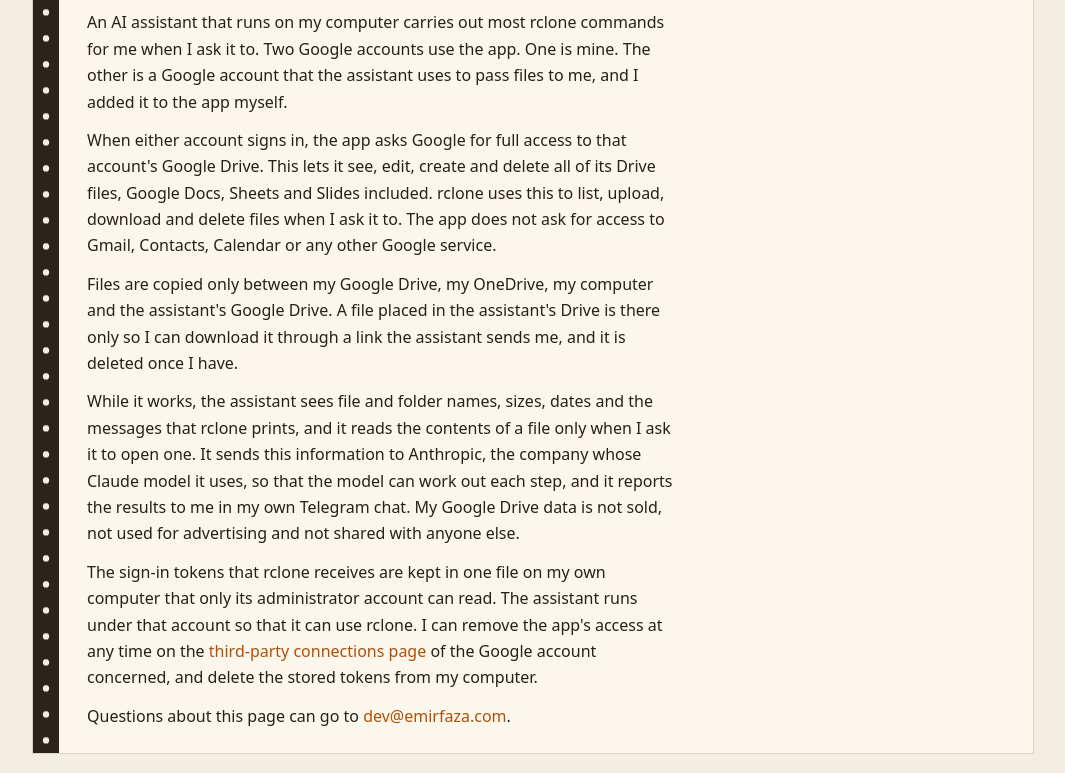
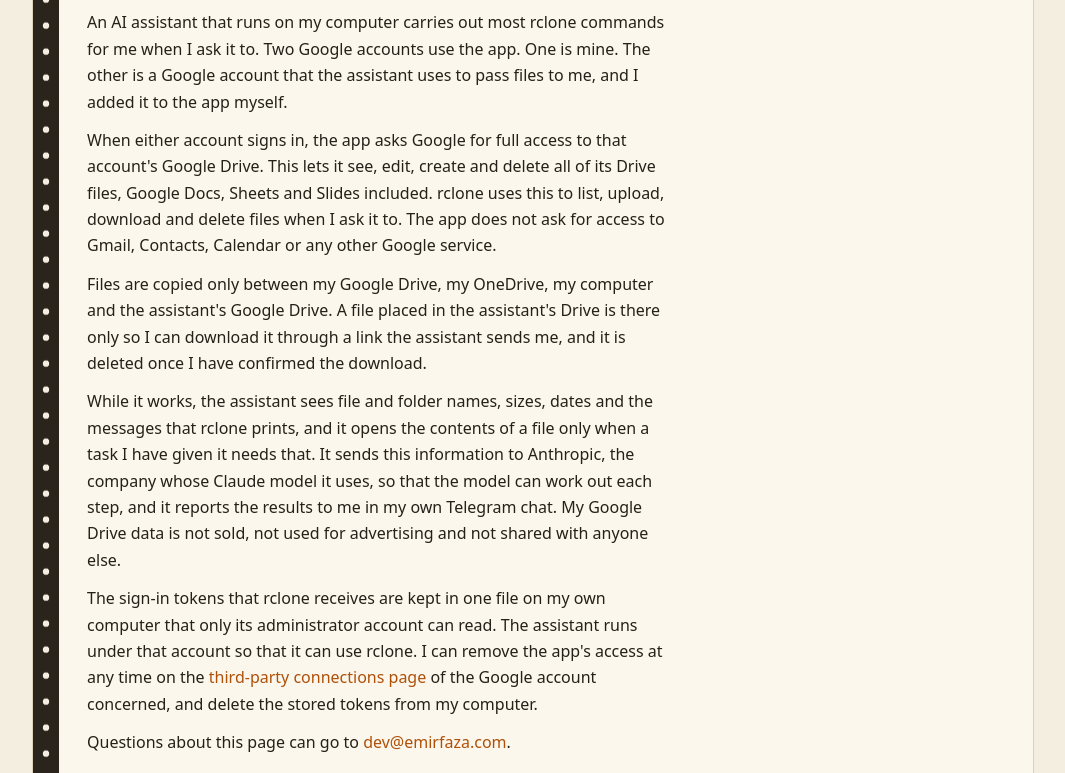
Before and after one commit to faza210/faza210.github.io, a plain HTML site: page privacy/index.html in a window 1280 px wide. Shown: the part 435-1208 px from the top of the page, without its empty margins (107-1172 px from the left). Drawn offline with Linux system fonts and the light colour scheme.

Commit message:
Tighten two sentences on the privacy page

```diff
--- a/privacy/index.html
+++ b/privacy/index.html
@@ -36,8 +36,8 @@
                     <p>This page covers the app called "rclone" that I registered in Google Cloud under my own Google account. It is a private app and is not offered to anyone else. I use it with rclone, a file copying program, on my own computer to copy and back up files between my Google Drive, my Microsoft OneDrive and my own drives.</p>
                     <p>An AI assistant that runs on my computer carries out most rclone commands for me when I ask it to. Two Google accounts use the app. One is mine. The other is a Google account that the assistant uses to pass files to me, and I added it to the app myself.</p>
                     <p>When either account signs in, the app asks Google for full access to that account's Google Drive. This lets it see, edit, create and delete all of its Drive files, Google Docs, Sheets and Slides included. rclone uses this to list, upload, download and delete files when I ask it to. The app does not ask for access to Gmail, Contacts, Calendar or any other Google service.</p>
-                    <p>Files are copied only between my Google Drive, my OneDrive, my computer and the assistant's Google Drive. A file placed in the assistant's Drive is there only so I can download it through a link the assistant sends me, and it is deleted once I have.</p>
-                    <p>While it works, the assistant sees file and folder names, sizes, dates and the messages that rclone prints, and it reads the contents of a file only when I ask it to open one. It sends this information to Anthropic, the company whose Claude model it uses, so that the model can work out each step, and it reports the results to me in my own Telegram chat. My Google Drive data is not sold, not used for advertising and not shared with anyone else.</p>
+                    <p>Files are copied only between my Google Drive, my OneDrive, my computer and the assistant's Google Drive. A file placed in the assistant's Drive is there only so I can download it through a link the assistant sends me, and it is deleted once I have confirmed the download.</p>
+                    <p>While it works, the assistant sees file and folder names, sizes, dates and the messages that rclone prints, and it opens the contents of a file only when a task I have given it needs that. It sends this information to Anthropic, the company whose Claude model it uses, so that the model can work out each step, and it reports the results to me in my own Telegram chat. My Google Drive data is not sold, not used for advertising and not shared with anyone else.</p>
                     <p>The sign-in tokens that rclone receives are kept in one file on my own computer that only its administrator account can read. The assistant runs under that account so that it can use rclone. I can remove the app's access at any time on the <a href="https://myaccount.google.com/connections" target="_blank" rel="noopener noreferrer">third-party connections page</a> of the Google account concerned, and delete the stored tokens from my computer.</p>
                     <p>Questions about this page can go to <a href="mailto:dev@emirfaza.com">dev@emirfaza.com</a>.</p>
                 </div>
```
